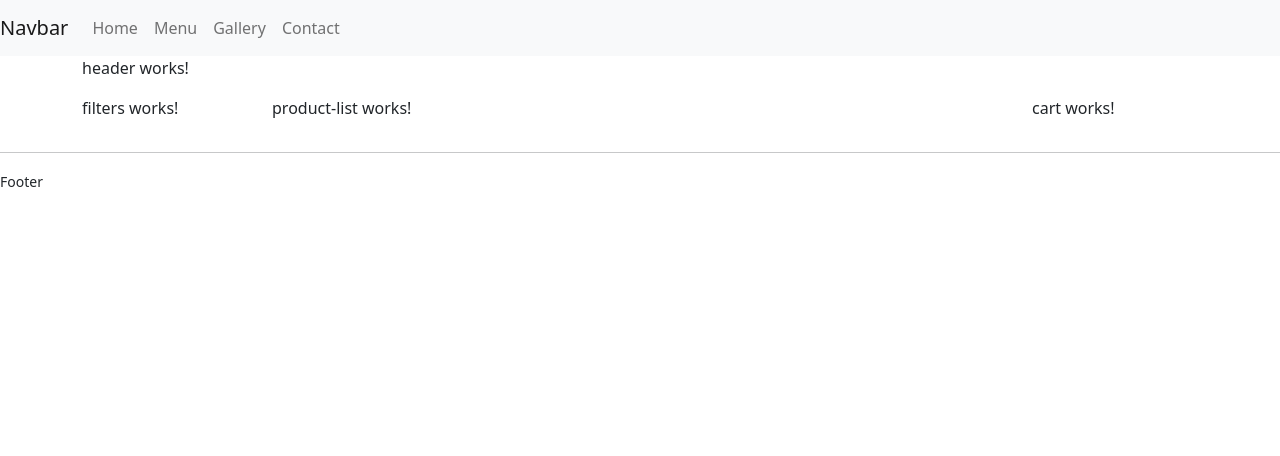
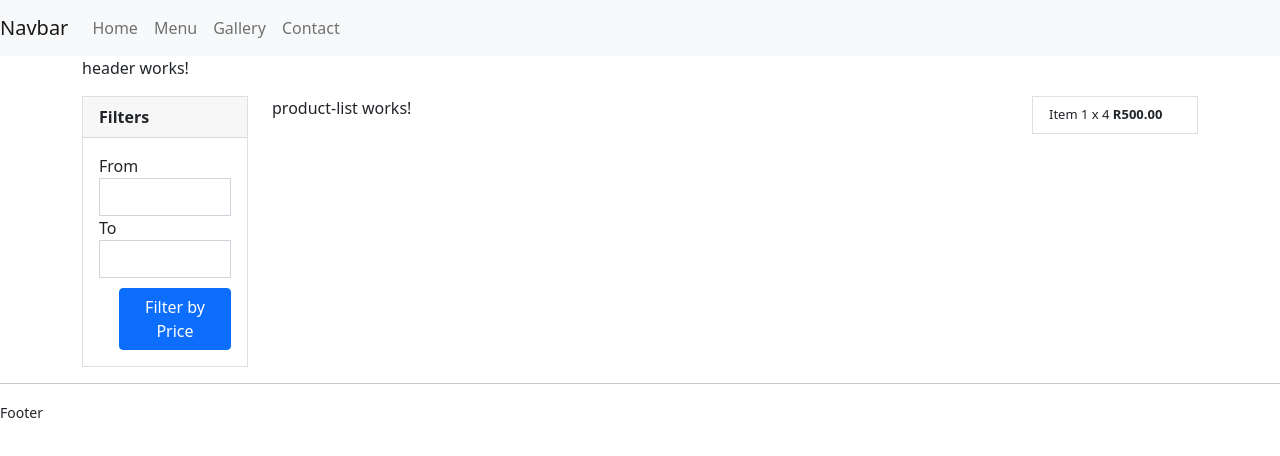
Before and after one commit to TyeWalker/ProductMenu, an Angular app: page /menu in a window 1280 px wide. Shown: the top 456 px of the page. Built offline with nearby package versions, Linux system fonts and the light colour scheme.

Commit message:
Added item-cart component, updated styles, updated the style of the filter section in menu

```diff
--- a/src/app/app.module.ts
+++ b/src/app/app.module.ts
@@ -10,6 +10,7 @@
 import { FiltersComponent } from './components/menu/filters/filters.component';
 import { CartComponent } from './components/menu/cart/cart.component';
 import { ProductListComponent } from './components/menu/product-list/product-list.component';
+import { CartItemComponent } from './components/menu/cart/cart-item/cart-item.component';
 
 @NgModule({
   declarations: [
@@ -20,7 +21,8 @@
     MenuComponent,
     FiltersComponent,
     CartComponent,
-    ProductListComponent
+    ProductListComponent,
+    CartItemComponent
   ],
   imports: [
     BrowserModule,
--- /dev/null
+++ b/src/app/components/menu/cart/cart-item/cart-item.component.html
@@ -0,0 +1,3 @@
+<div class="cart-item">
+    <span>Item 1</span> x <span>4</span> <strong>  {{ 500 | currency : "R" }}</strong>
+</div>
--- /dev/null
+++ b/src/app/components/menu/cart/cart-item/cart-item.component.ts
@@ -0,0 +1,15 @@
+import { Component, OnInit } from '@angular/core';
+
+@Component({
+  selector: 'app-cart-item',
+  templateUrl: './cart-item.component.html',
+  styleUrls: ['./cart-item.component.css']
+})
+export class CartItemComponent implements OnInit {
+
+  constructor() { }
+
+  ngOnInit(): void {
+  }
+
+}
--- a/src/app/components/menu/cart/cart.component.html
+++ b/src/app/components/menu/cart/cart.component.html
@@ -1 +1,5 @@
-<p>cart works!</p>
+<ul class="list-group">
+    <li class="list-group-item" ngFor="let i of [1,2,3,4,5]">
+        <app-cart-item></app-cart-item>
+    </li>
+</ul>
--- a/src/app/components/menu/filters/filters.component.html
+++ b/src/app/components/menu/filters/filters.component.html
@@ -1 +1,26 @@
-<p>filters works!</p>
+<div class="card-filters">
+
+<div class="card">
+    <div class="card-header">
+        <strong>Filters</strong>
+    </div>
+    <div class="card-body">
+        <form>
+            <div class="form-group">
+                <label for="from">From</label>
+                <input type="number" id="from" class="form-control">
+            </div>
+
+            <div class="form-group">
+                <label for="To">To</label>
+                <input type="number" id="to" class="form-control">
+            </div>
+            <div style ="margin-left: 20px; margin-right: auto;">
+                <button class="btn btn-primary btn-block" style="margin-top: 10px;">Filter by Price</button>
+            </div>
+
+
+        </form>
+</div>
+</div>
+</div>
--- a/src/styles.css
+++ b/src/styles.css
@@ -1 +1,24 @@
 /* You can add global styles to this file, and also import other style files */
+.cart-item {
+    font-size: small;
+}
+
+.filters {
+    font-size: small;
+}
+
+.card, .form-control {
+    border-radius: 0;
+}
+
+.btn {
+    border-radius: 0.25rem;
+}
+
+.list-group-item:first-child{
+    border-radius: 0;
+}
+
+.list-group-item:last-child{
+    border-radius: 0;
+}
```
Also changed, not shown: src/app/components/menu/cart/cart-item/cart-item.component.css (added), 1 other file (tests, documents, lock files or other folders).
